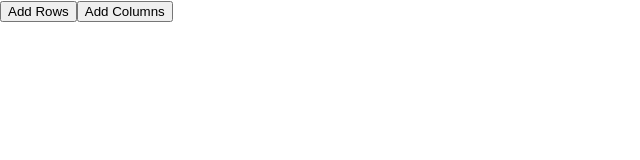
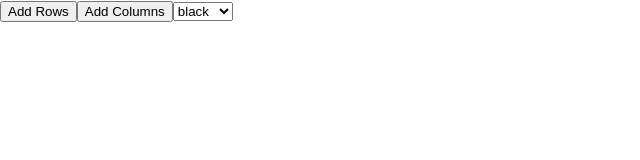
Before and after one commit to 9Mohamedismail/Assignment6, a React (Create React App) app in the folder assignment6/: page / in a window 1280 px wide. Shown: the top 160 px of the page, without its empty margins (0-640 px from the left). Built offline with nearby package versions, Linux system fonts and the light colour scheme.

Commit message:
changeColor

```diff
--- a/assignment6/src/components/Table.jsx
+++ b/assignment6/src/components/Table.jsx
@@ -4,6 +4,7 @@ import TableRow from "./TableRow";
 function Table(props) {
   const [rows, setRows] = useState(0);
   const [columns, setColumns] = useState(0);
+  const [color, setColor] = useState("transparent");
 
   const addRow = () => {
     setRows(rows + 1);
@@ -13,15 +14,33 @@ function Table(props) {
     setColumns(columns + 1);
   };
 
+  const changeColor = (color) => {
+    setColor(color);
+  };
+
   let table = [];
   for (let i = 0; i < rows; i++) {
-    table.push(<TableRow key={i} columns={columns} />);
+    table.push(
+      <TableRow
+        key={i}
+        columns={columns}
+        color={color}
+        changeColor={changeColor}
+      />
+    );
   }
 
   return (
     <div>
       <button onClick={() => addRow()}>Add Rows</button>
       <button onClick={() => addColumn()}>Add Columns</button>
+      <select onChange={(e) => changeColor(e.target.value)}>
+        <option value="black">black</option>
+        <option value="yellow">yellow</option>
+        <option value="green">green</option>
+        <option value="blue">blue</option>
+        <option value="pink">pink</option>
+      </select>
       <table>
         <div>{table}</div>
       </table>
--- a/assignment6/src/components/TableCell.jsx
+++ b/assignment6/src/components/TableCell.jsx
@@ -1,7 +1,15 @@
 import React from "react";
 
 function TableCell(props) {
-  return <td className="cell">{props.children}</td>;
+  return (
+    <td
+      className="cell"
+      onClick={() => props.changeColor(props.color)}
+      style={{ backgroundColor: props.color }}
+    >
+      {props.children}
+    </td>
+  );
 }
 
 export default TableCell;
--- a/assignment6/src/components/TableRow.jsx
+++ b/assignment6/src/components/TableRow.jsx
@@ -4,7 +4,9 @@ import TableCell from "./TableCell";
 function TableRow(props) {
   let tableColumns = [];
   for (let i = -1; i < props.columns; i++) {
-    tableColumns.push(<TableCell key={i} />);
+    tableColumns.push(
+      <TableCell key={i} color={props.color} changeColor={props.changeColor} />
+    );
   }
   return <tr>{tableColumns}</tr>;
 }
```
